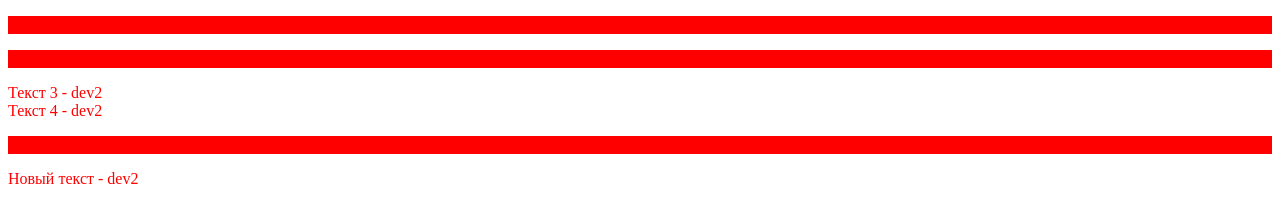
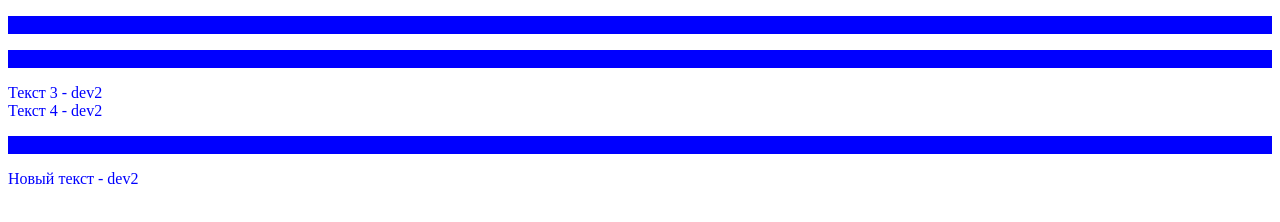
Before and after one commit to batnd/hWork13, a plain HTML site: page index.html in a window 1280 px wide. Drawn offline with Linux system fonts and the light colour scheme.

Commit message:
5(task-1 - dev2) - edited css

```diff
--- a/style.css
+++ b/style.css
@@ -1,7 +1,7 @@
 p {
-    color: red;
-    background-color: red;
+    color: blue;
+    background-color: blue;
 }
 div {
-    color: red;
+    color: blue;
 }
```
